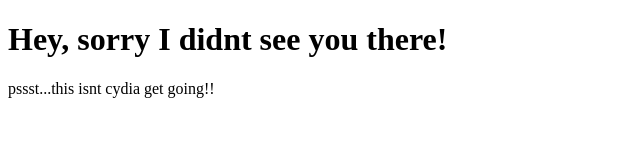
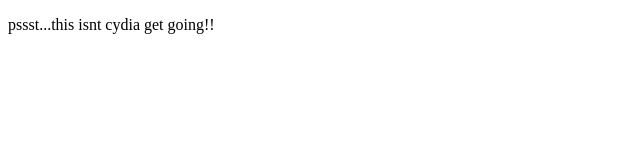
Before and after one commit to nexrli/nexrli.github.io, a plain HTML site: page index.html in a window 1280 px wide. Shown: the whole page, without its empty margins (0-640 px from the left). Drawn offline with Linux system fonts and the light colour scheme.

Commit message:
init commit

```diff
--- a/index.html
+++ b/index.html
@@ -1,7 +1,6 @@
 <!DOCTYPE html>
 <html>
 <body>
-<h1>Hey, sorry I didnt see you there!</h1>
 <p>pssst...this isnt cydia get going!!</p>
 </body>
 </html>
```
